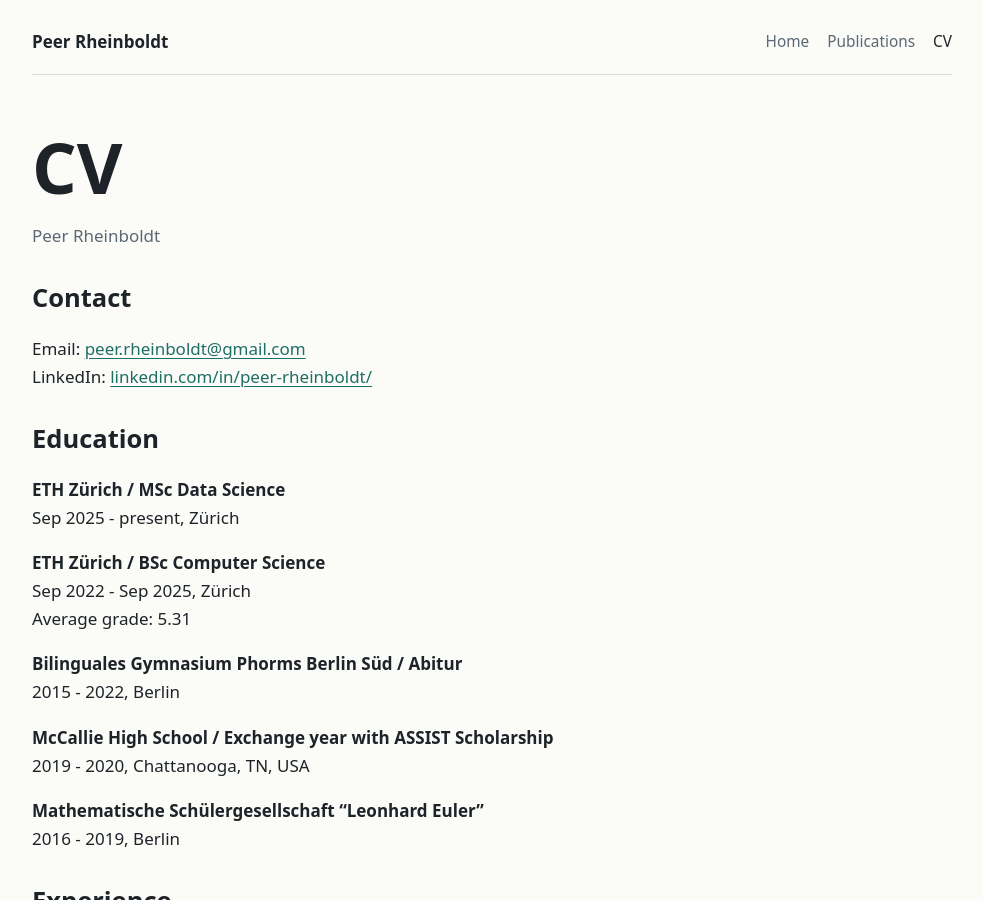
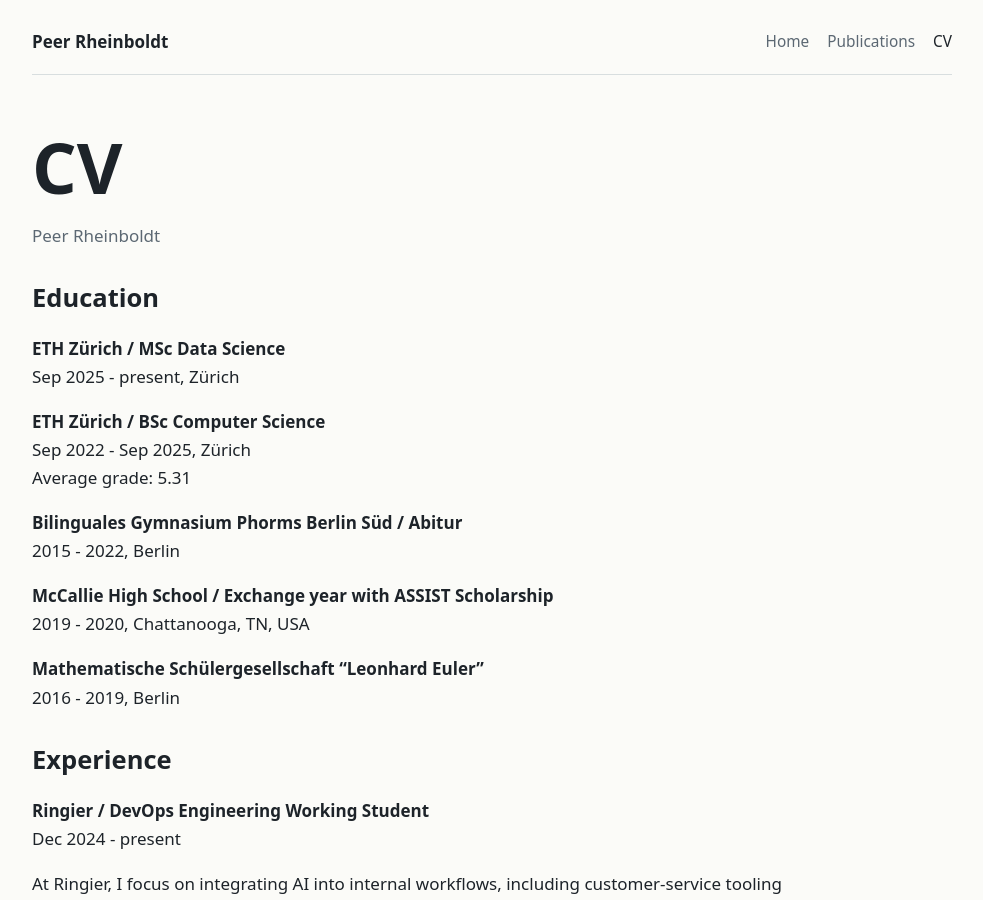
Before and after one commit to peer-rh/peer-rh.github.io, a Jekyll site: the page built from cv.md, in a window 1280 px wide and 900 px high. Shown: the whole window, without its empty margins (148-1131 px from the left). Built offline with Jekyll 4.4.1, drawn with Linux system fonts in a browser that asks for light colours.

Commit message:
cv adjust

```diff
--- a/cv.md
+++ b/cv.md
@@ -4,11 +4,6 @@ title: CV
 subtitle: Peer Rheinboldt
 permalink: /cv/
 ---
-
-## Contact
-
-Email: [peer.rheinboldt@gmail.com](mailto:peer.rheinboldt@gmail.com)
-LinkedIn: [linkedin.com/in/peer-rheinboldt/](https://www.linkedin.com/in/peer-rheinboldt/)
 
 ## Education
 
```
